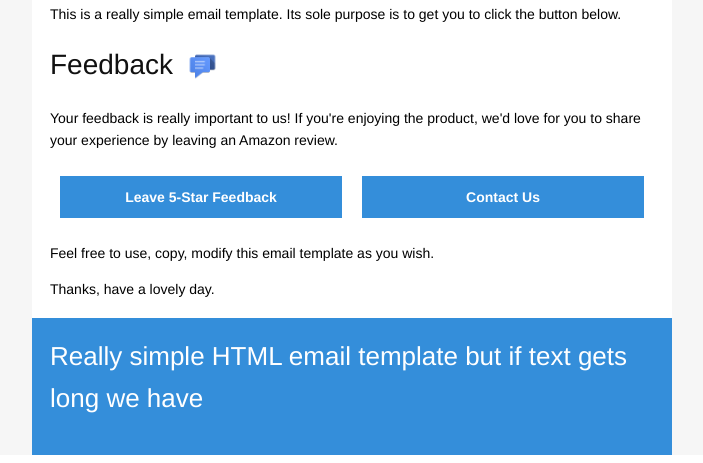
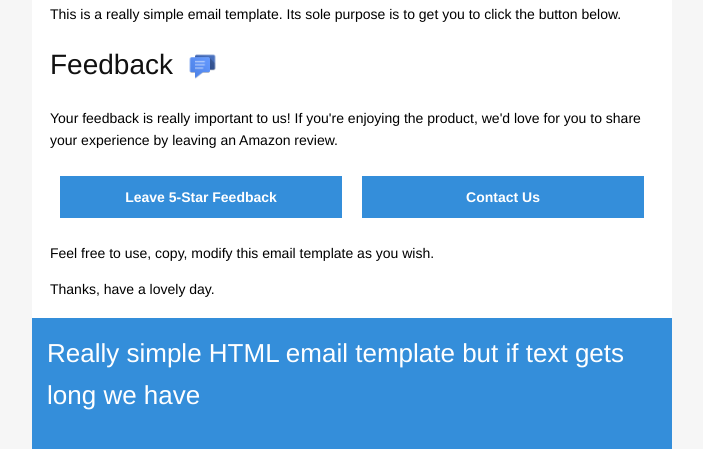
Before and after one commit to yogijunior/feedback-email, a plain HTML site: page index.html in a window 1280 px wide. Shown: the part 656-1119 px from the top of the page, without its empty margins (288-991 px from the left). Drawn offline with Linux system fonts and the light colour scheme.

Commit message:
Cleaned up prototype for full-width banner

```diff
--- a/index.html
+++ b/index.html
@@ -26,7 +26,6 @@
 											</h2>
 										</div>
 										<p style='line-height:1.6em;font-size:14px'>Your feedback is really important to us!  If you're enjoying the product, we'd love for you to share your experience by leaving an Amazon review.</p>
-
 										<table border="0" cellpadding="0" cellspacing="0" style='width:100%'>
 											<tbody>
 												<tr style='font-size:14px; line-height:3; text-align:center; font-weight:bold;'>
@@ -68,19 +67,9 @@
 					<br>
 				</td>
 				<td style='clear: both !important; width: 610px; font-size: 100%; line-height: 1.6em'>
-					<div >
-						<table>
-							<tbody>
-								<tr>
-									<td cellpadding="0">
-										<h1 style='width:100%; background-color:#348eda; color:#fff; font-weight:200; line-height:1.6; font-size:26px'>
-											Really simple HTML email template but if text gets long we have
-										</h1>
-									</td>
-								</tr>
-							</tbody>
-						</table>
-					</div>
+					<h1 style='width:100%; background-color:#348eda; color:#fff; font-weight:200; line-height:1.6; font-size:26px'>
+						Really simple HTML email template but if text gets long we have
+					</h1>
 				</td>
 				<td style="background-color:#f6f6f6">
 					<br>
```
